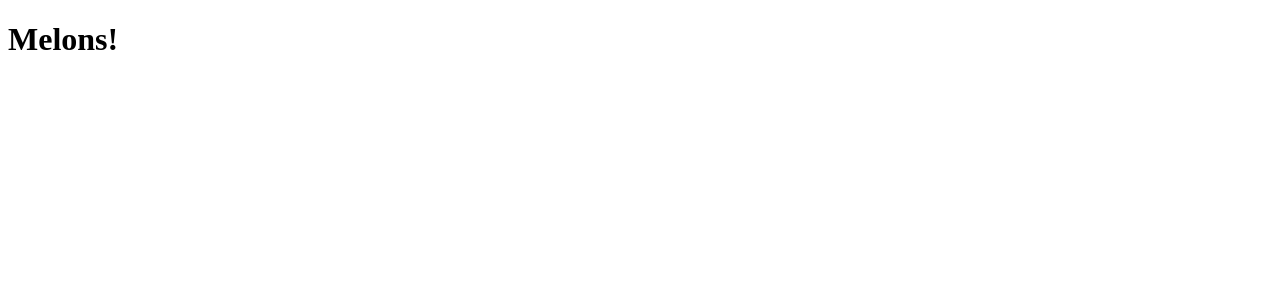
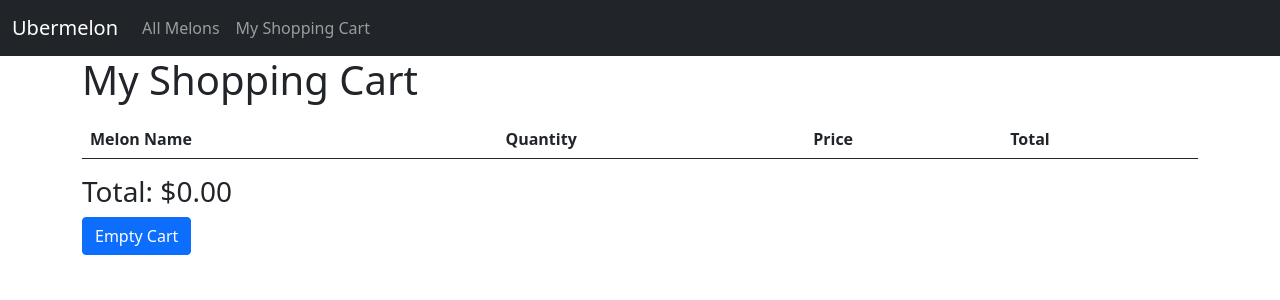
Before and after one commit to Juandtorres23/py-proj-3, a Flask app: page /cart in a window 1280 px wide. Before the commit the part shown is almost empty. Shown: the top 300 px of the page. Run offline with Flask 2, Linux system fonts and the light colour scheme; lists and menus that the app fills with data are empty.

Commit message:
part 3 completed

```diff
--- a/server.py
+++ b/server.py
@@ -1,8 +1,10 @@
-from flask import Flask, render_template, redirect, flash, request
+from flask import Flask, render_template, redirect, flash, request, session
 from melons import get_all, get_by_id
 import jinja2
 
 app = Flask(__name__)
+app.secret_key = 'dev'
+
 app.jinja_env.undefined = jinja2.StrictUndefined #for debugging purposes
 
 ### Flask Routes here. ###
@@ -25,15 +27,25 @@ def melon_details(melon_id):
     Return a page showing all info about a melon. Also, provide a button to buy that melon.
     '''
     melon = get_by_id(melon_id)
-    return render_template("melon_datails.html", melon=melon)
+    return render_template("melon_details.html", melon=melon)
 
 @app.route("/add_to_cart/<melon_id>")
 def add_to_cart(melon_id):
     '''
-    Add a melon to the shopping cart.
+    Add a melon to the shopping cart and redirect to the shopping cart page.
     '''
 
-    return f"{melon_id} added to cart"
+    if 'cart' not in session:
+        session['cart'] = {}
+    cart = session['cart'] #store cart in local variable to make things easier
+
+    cart[melon_id] = cart.get(melon_id, 0) + 1
+    session.modified = True
+    flash(f"Melon {melon_id} successfully added to cart.")
+    print(cart)
+
+    return redirect("/cart")
+
 
 @app.route("/cart")
 def show_shopping_cart():
@@ -41,7 +53,34 @@ def show_shopping_cart():
     Display contents of shopping cart.
     '''
 
-    return render_template("cart.html")
+    order_total = 0
+    cart_melons = []
+
+    #Get cart dict from session (or an empty one if none exists yet)
+    cart = session.get("cart", {})
+
+    for melon_id, quantity in cart.items():
+        melon = get_by_id(melon_id)
+
+        #calculate total cost for this type of melon and add to order total
+        total_cost = quantity * melon.price
+        order_total += total_cost
+
+        #Add the quantity and total cost as attributes on the Melon object
+        melon.quantity = quantity
+        melon.total_cost = total_cost
+
+        cart_melons.append(melon)
+
+    return render_template("cart.html", cart_melons=cart_melons, order_total=order_total)
+
+@app.route("/empty-cart")
+def empty_cart():
+    session["cart"] = {}
+
+    return redirect("/cart")
+
+
 
 
 
--- a/templates/base.html
+++ b/templates/base.html
@@ -12,12 +12,18 @@
             <a class="navbar-brand" href="#">Ubermelon</a>
             <div class="collapse navbar-collapse">
                 <div class="navbar-nav">
+                    <a class="nav-link" href="/melons"> All Melons </a>
+                    <a class="nav-link" href="/cart"> My Shopping Cart </a>
                 </div>
             </div>
         </div>
     </nav>
 
   <div class="container">
+    {% for message in get_flashed_messages() %}
+        <p class="alert alert-warning"> {{ message }} </p>
+    {% endfor %}
+
 
     <!-- This is where the main content goes. -->
     {% block body %}
--- a/templates/cart.html
+++ b/templates/cart.html
@@ -1,12 +1,34 @@
-<!DOCTYPE html>
-<html lang="en">
-<head>
-    <meta charset="UTF-8">
-    <meta http-equiv="X-UA-Compatible" content="IE=edge">
-    <meta name="viewport" content="width=device-width, initial-scale=1.0">
-    <title>Document</title>
-</head>
-<body>
-    <h1> Melons! </h1>
-</body>
-</html>
+{% extends 'base.html' %}
+
+{% block body %}
+    <h1> My Shopping Cart </h1>
+
+    <table class="table table-striped mt-3">
+        <thead>
+            <tr>
+                <th> Melon Name </th>
+                <th> Quantity </th>
+                <th> Price </th>
+                <th> Total </th>
+            </tr>
+        </thead>
+        <tbody>
+
+            {% for melon in cart_melons %}
+
+            <tr>
+                <td> {{ melon.common_name }} </td>
+                <td> {{ melon.quantity }} </td>
+                <td> ${{ "%0.2f" | format(melon.price) }} </td>
+                <td> ${{ "%0.2f" | format(melon.total_cost) }} </td>
+            </tr>
+
+            {% endfor %}
+
+        </tbody>
+    </table>
+
+    <h3> Total: ${{ "%0.2f" | format(order_total) }} </h3>
+
+    <a href="/empty-cart" class="btn btn-primary"> Empty Cart </a>
+{% endblock %}
```
Also changed, not shown: templates/melon_details.html (+3 -7 lines).
